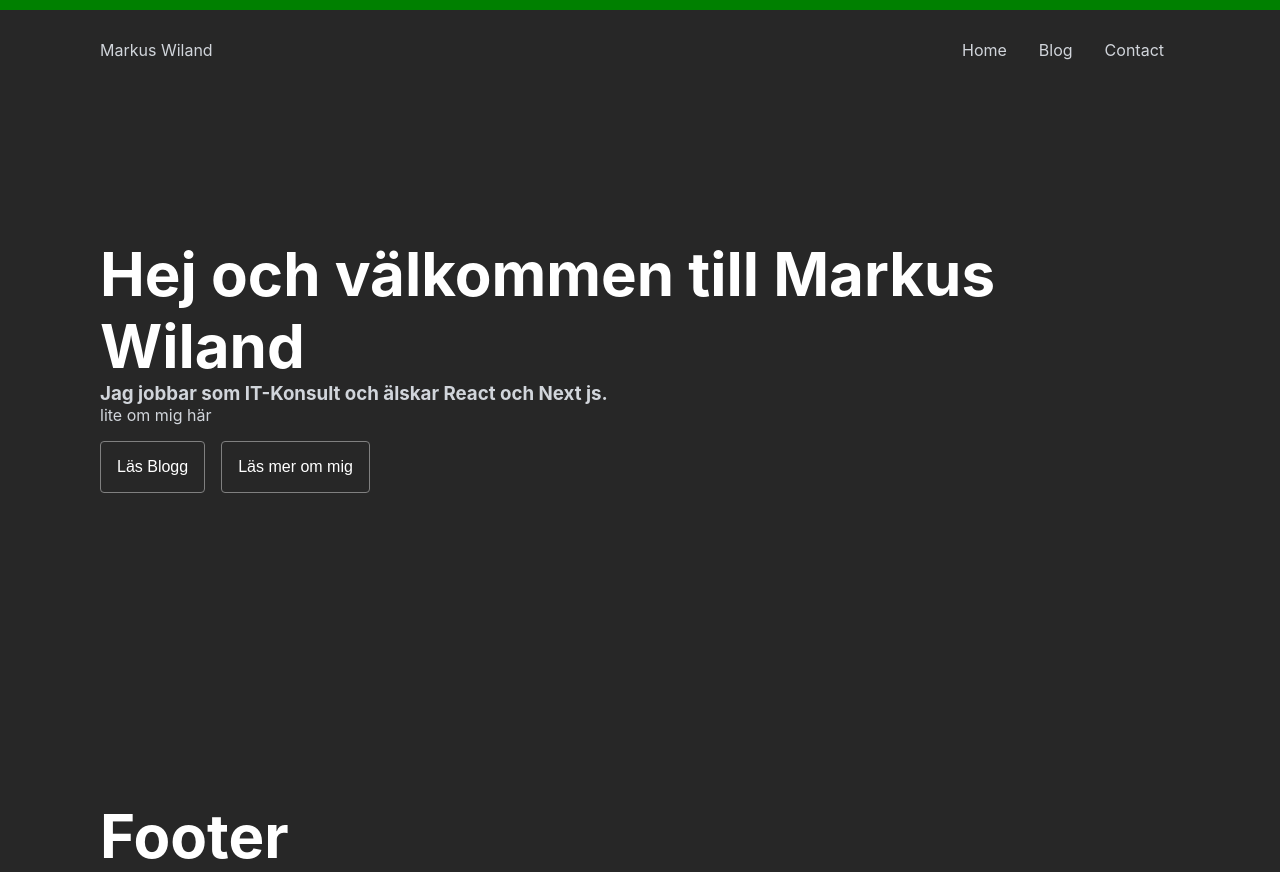
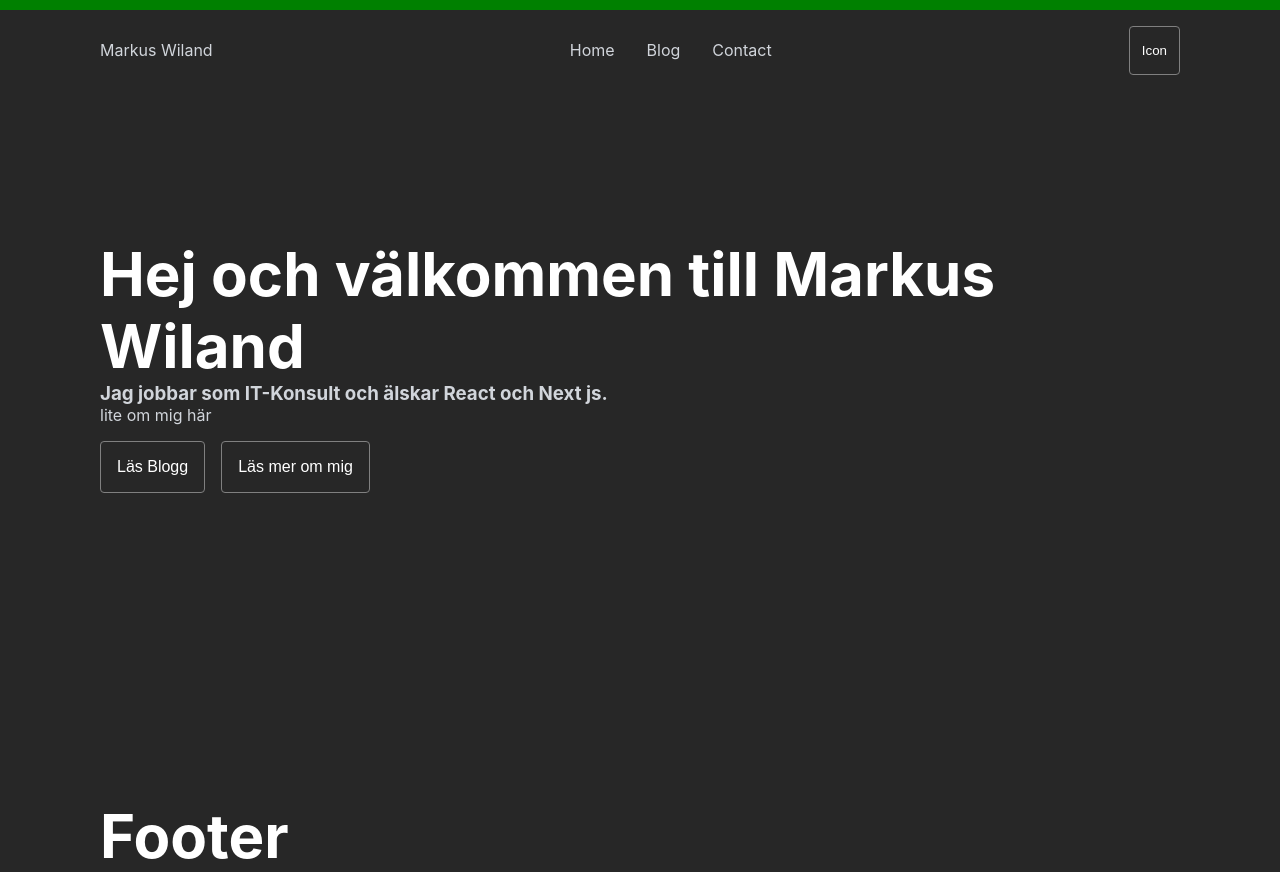
Before and after one commit to MarkusWiland/portv2, a Next.js app: page / in a window 1280 px wide. Built offline with nearby package versions, Linux system fonts and the light colour scheme.

Commit message:
new update

```diff
--- a/components/Header/Header.js
+++ b/components/Header/Header.js
@@ -1,6 +1,6 @@
-import { Container } from '../../components';
-import Link from 'next/link';
-import styles from './Header.module.css';
+import { Container } from "../../components";
+import Link from "next/link";
+import styles from "./Header.module.css";
 export default function Header() {
   return (
     <header className={styles.header}>
@@ -25,6 +25,7 @@ export default function Header() {
               </Link>
             </li>
           </ul>
+          <button className={styles.buttonIcon}>Icon</button>
         </nav>
       </Container>
     </header>
--- a/components/Header/Header.module.css
+++ b/components/Header/Header.module.css
@@ -21,3 +21,14 @@
   list-style: none;
   padding: 0px 1rem;
 }
+.buttonIcon {
+  background-color: var(--background);
+  color: white;
+  padding: 1rem 0.75rem;
+  border: solid 1px gray;
+  cursor: pointer;
+  border-radius: 4px;
+}
+.buttonIcon:hover {
+  border-color: aquamarine;
+}
```
